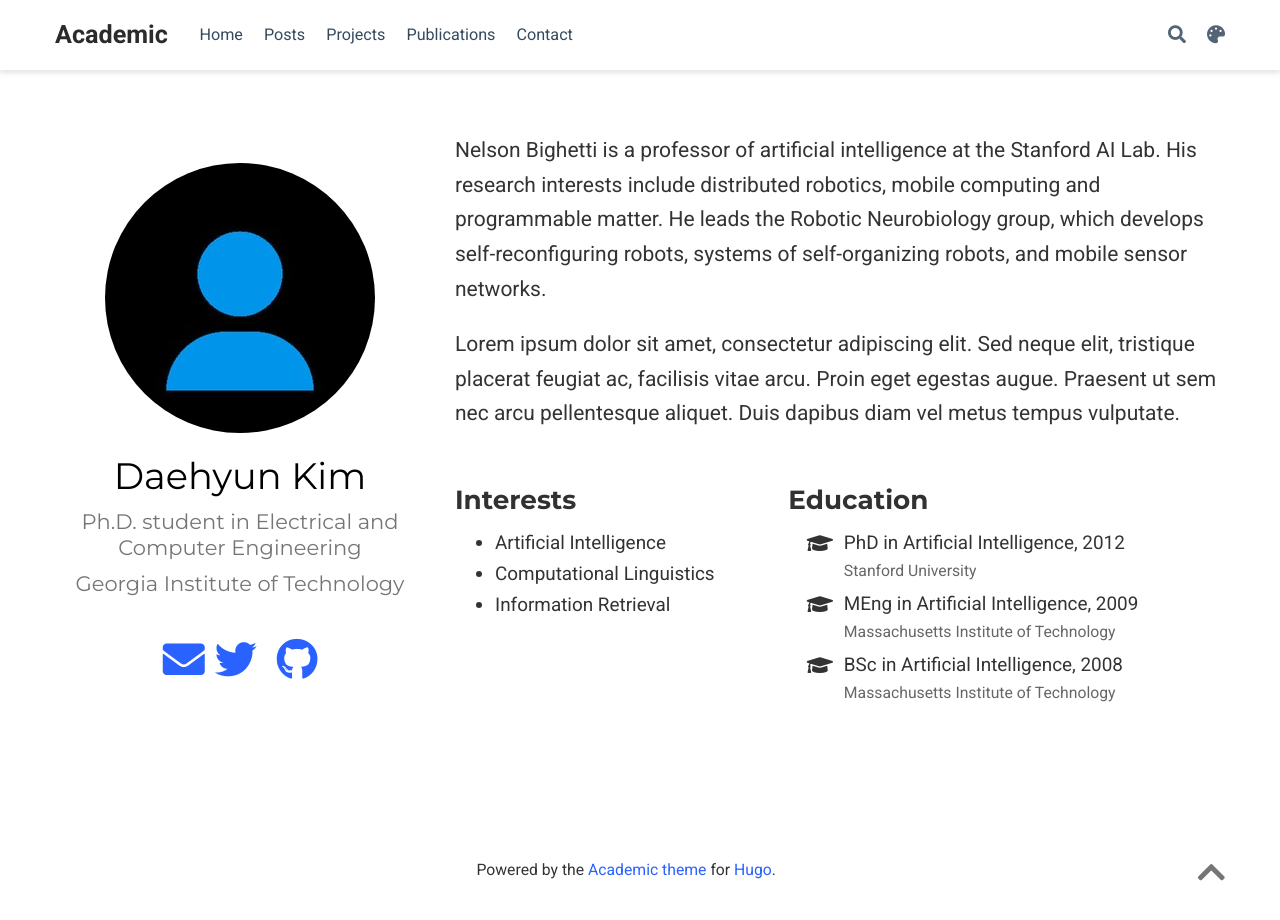
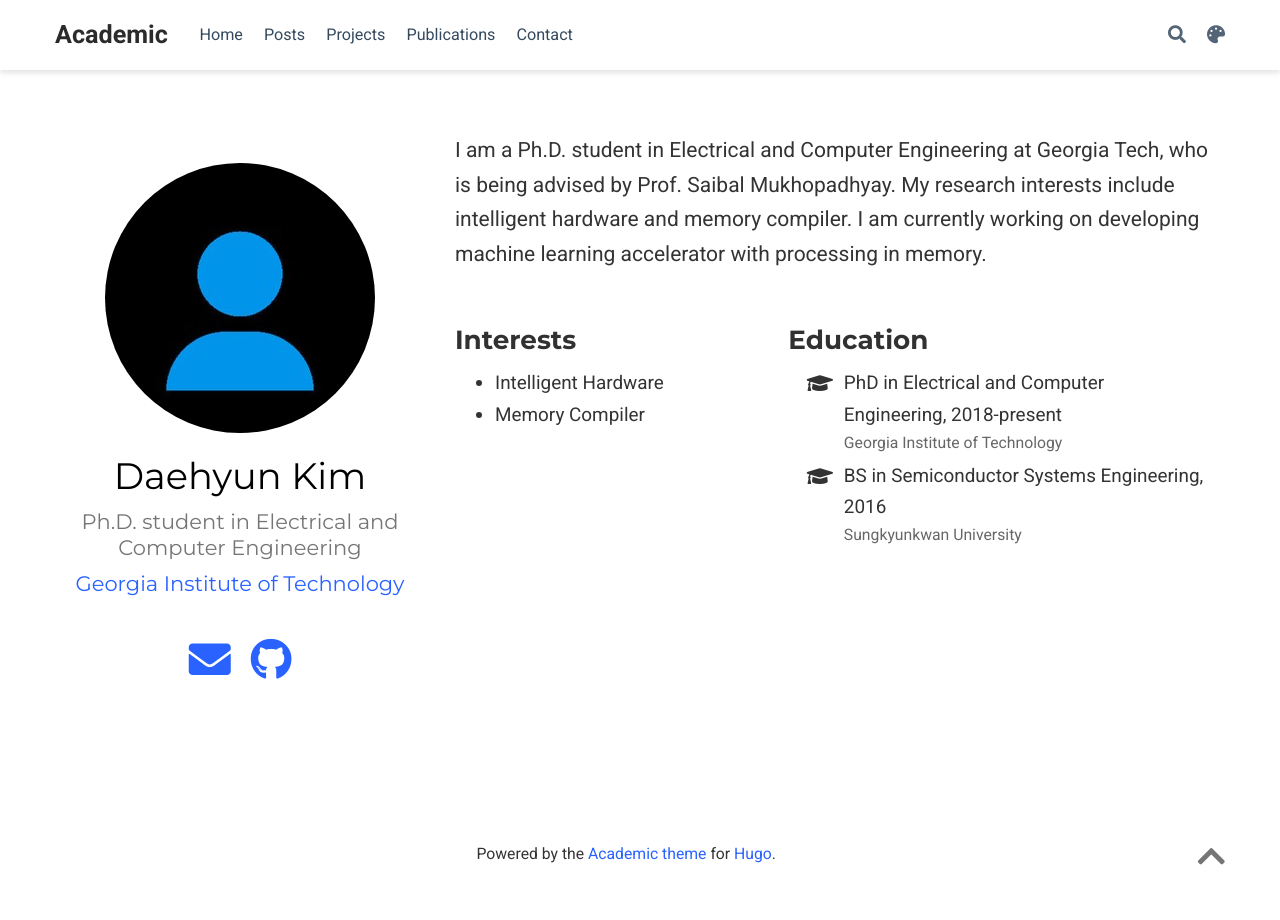
Before and after one commit to daehkim/daehkim.github.io, a plain HTML site: page authors/admin/index.html in a window 1280 px wide. Drawn offline with nearby package versions, Linux system fonts and the light colour scheme; some packages are replaced by stand-ins of ours; some icons are missing.

Commit message:
Change biography

```diff
--- a/authors/admin/index.html
+++ b/authors/admin/index.html
@@ -557,9 +557,9 @@
 
 
         <h3>
-
+          <a href="gatech.edu" target="_blank" rel="noopener">
           <span>Georgia Institute of Technology</span>
-
+          </a>
         </h3>
 
       </div>
@@ -575,10 +575,8 @@
 
 
 
-
-
         <li>
-          <a href="/#contact" >
+          <a href="mailto:daehyun.kim@gatech.edu" >
             <i class="fas fa-envelope big-icon"></i>
           </a>
         </li>
@@ -592,25 +590,8 @@
 
 
 
-
-
         <li>
-          <a href="https://twitter.com/GeorgeCushen" target="_blank" rel="noopener">
-            <i class="fab fa-twitter big-icon"></i>
-          </a>
-        </li>
-
-
-
-
-
-
-
-
-
-
-        <li>
-          <a href="https://scholar.google.co.uk/citations?user=sIwtMXoAAAAJ" target="_blank" rel="noopener">
+          <a href="/" >
             <i class="ai ai-google-scholar big-icon"></i>
           </a>
         </li>
@@ -627,7 +608,7 @@
 
 
         <li>
-          <a href="https://github.com/gcushen" target="_blank" rel="noopener">
+          <a href="https://github.com/daehkim" target="_blank" rel="noopener">
             <i class="fab fa-github big-icon"></i>
           </a>
         </li>
@@ -641,8 +622,7 @@
 
 
 
-    <p>Nelson Bighetti is a professor of artificial intelligence at the Stanford AI Lab. His research interests include distributed robotics, mobile computing and programmable matter. He leads the Robotic Neurobiology group, which develops self-reconfiguring robots, systems of self-organizing robots, and mobile sensor networks.</p>
-<p>Lorem ipsum dolor sit amet, consectetur adipiscing elit. Sed neque elit, tristique placerat feugiat ac, facilisis vitae arcu. Proin eget egestas augue. Praesent ut sem nec arcu pellentesque aliquet. Duis dapibus diam vel metus tempus vulputate.</p>
+    <p>I am a Ph.D. student in Electrical and Computer Engineering at Georgia Tech, who is being advised by Prof. Saibal Mukhopadhyay. My research interests include intelligent hardware and memory compiler. I am currently working on developing machine learning accelerator with processing in memory.</p>
 
 
     <div class="row">
@@ -652,11 +632,9 @@
         <h3>Interests</h3>
         <ul class="ul-interests">
 
-          <li>Artificial Intelligence</li>
+          <li>Intelligent Hardware</li>
 
-          <li>Computational Linguistics</li>
-
-          <li>Information Retrieval</li>
+          <li>Memory Compiler</li>
 
         </ul>
       </div>
@@ -670,24 +648,16 @@
           <li>
             <i class="fa-li fas fa-graduation-cap"></i>
             <div class="description">
-              <p class="course">PhD in Artificial Intelligence, 2012</p>
-              <p class="institution">Stanford University</p>
+              <p class="course">PhD in Electrical and Computer Engineering, 2018-present</p>
+              <p class="institution">Georgia Institute of Technology</p>
             </div>
           </li>
 
           <li>
             <i class="fa-li fas fa-graduation-cap"></i>
             <div class="description">
-              <p class="course">MEng in Artificial Intelligence, 2009</p>
-              <p class="institution">Massachusetts Institute of Technology</p>
-            </div>
-          </li>
-
-          <li>
-            <i class="fa-li fas fa-graduation-cap"></i>
-            <div class="description">
-              <p class="course">BSc in Artificial Intelligence, 2008</p>
-              <p class="institution">Massachusetts Institute of Technology</p>
+              <p class="course">BS in Semiconductor Systems Engineering, 2016</p>
+              <p class="institution">Sungkyunkwan University</p>
             </div>
           </li>
 
--- a/index.json
+++ b/index.json
@@ -1 +1 @@
-[{"authors":["admin"],"categories":null,"content":"Nelson Bighetti is a professor of artificial intelligence at the Stanford AI Lab. His research interests include distributed robotics, mobile computing and programmable matter. He leads the Robotic Neurobiology group, which develops self-reconfiguring robots, systems of self-organizing robots, and mobile sensor networks.\nLorem ipsum dolor sit amet, consectetur adipiscing elit. Sed neque elit, tristique placerat feugiat ac, facilisis vitae arcu. Proin eget egestas augue. Praesent ut sem nec arcu pellentesque aliquet. Duis dapibus diam vel metus tempus vulputate.\n","date":-62135596800,"expirydate":-62135596800,"kind":"taxonomy","lang":"en","lastmod":-62135596800,"objectID":"2525497d367e79493fd32b198b28f040","permalink":"/authors/admin/","publishdate":"0001-01-01T00:00:00Z","relpermalink":"/authors/admin/","section":"authors","summary":"Nelson Bighetti is a professor of artificial intelligence at the Stanford AI Lab. His research interests include distributed robotics, mobile computing and programmable matter. He leads the Robotic Neurobiology group, which develops self-reconfiguring robots, systems of self-organizing robots, and mobile sensor networks.","tags":null,"title":"Daehyun Kim","type":"authors"}]
+[{"authors":["admin"],"categories":null,"content":"I am a Ph.D. student in Electrical and Computer Engineering at Georgia Tech, who is being advised by Prof. Saibal Mukhopadhyay. My research interests include intelligent hardware and memory compiler. I am currently working on developing machine learning accelerator with processing in memory.\n","date":-62135596800,"expirydate":-62135596800,"kind":"taxonomy","lang":"en","lastmod":-62135596800,"objectID":"2525497d367e79493fd32b198b28f040","permalink":"/authors/admin/","publishdate":"0001-01-01T00:00:00Z","relpermalink":"/authors/admin/","section":"authors","summary":"I am a Ph.D. student in Electrical and Computer Engineering at Georgia Tech, who is being advised by Prof. Saibal Mukhopadhyay. My research interests include intelligent hardware and memory compiler. I am currently working on developing machine learning accelerator with processing in memory.","tags":null,"title":"Daehyun Kim","type":"authors"}]
```
Also changed, not shown: index.html (+13 -43 lines).
